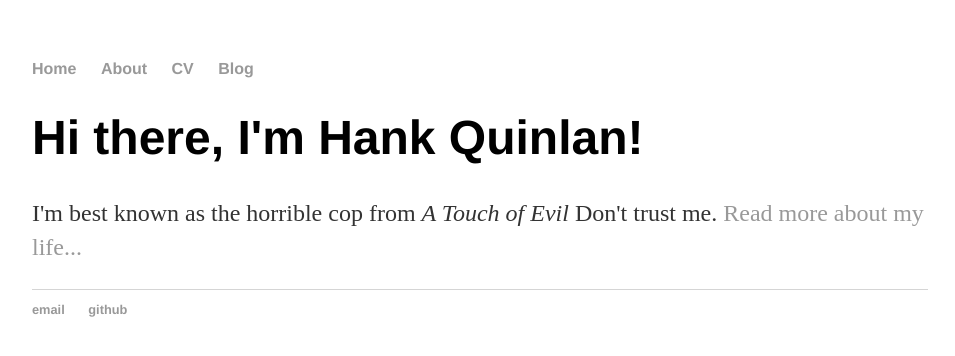
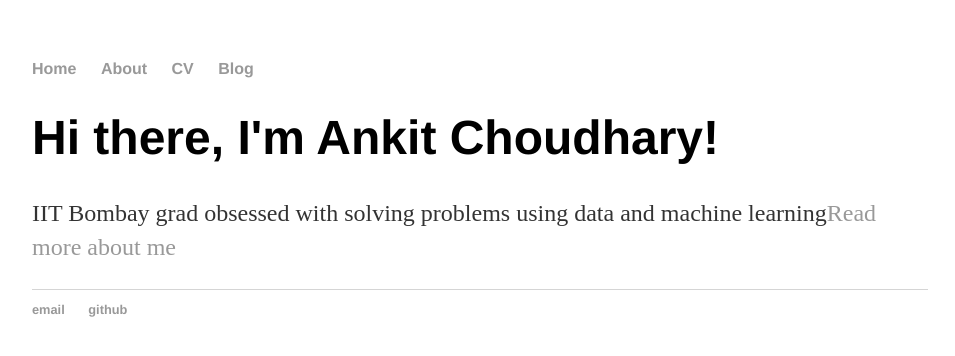
Before and after one commit to frenzy2106/frenzy2106.github.io, a Jekyll site: the page built from index.html, in a window 1280 px wide. Shown: the top 356 px of the page, without its empty margins (160-1115 px from the left). Built offline with Jekyll 4.4.1, drawn with Linux system fonts in a browser that asks for light colours.

Commit message:
Update index.html

```diff
--- a/index.html
+++ b/index.html
@@ -3,6 +3,6 @@ layout: default
 title: Hank Quinlan, Horrible Cop
 ---
 <div class="blurb">
-	<h1>Hi there, I'm Hank Quinlan!</h1>
-	<p>I'm best known as the horrible cop from <em>A Touch of Evil</em> Don't trust me. <a href="/about">Read more about my life...</a></p>
+	<h1>Hi there, I'm Ankit Choudhary!</h1>
+	<p>IIT Bombay grad obsessed with solving problems using data and machine learning<a href="/about">Read more about me</a></p>
 </div><!-- /.blurb -->
```
